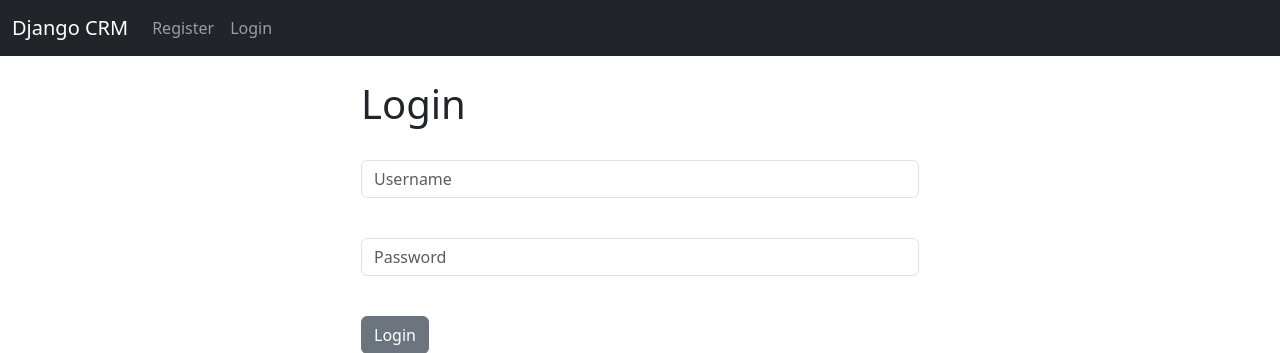
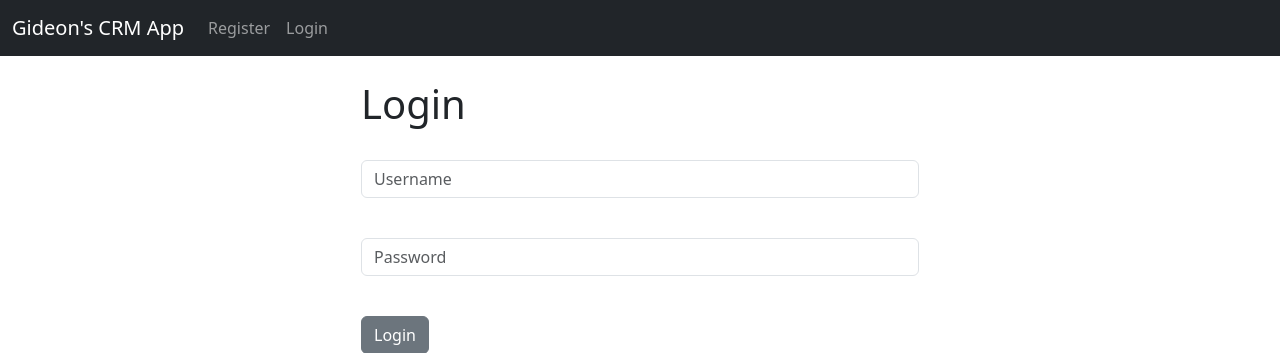
Before and after one commit to Codeon247/CUSTOMER-RELATIONSHIP-APPLICATION-DJANGO-PYTHON, a Django app: page / in a window 1280 px wide. Shown: the top 353 px of the page. Run offline with Django 4.2, Linux system fonts and the light colour scheme.

Commit message:
crm commits

```diff
--- a/CRM_APP/models.py
+++ b/CRM_APP/models.py
@@ -6,7 +6,7 @@ class Record(models.Model):
 	first_name = models.CharField(max_length=50)
 	last_name =  models.CharField(max_length=50)
 	email =  models.CharField(max_length=100)
-	phone = models.CharField(max_length=15)
+	phone = models.CharField(max_length=15000000000)
 	address =  models.CharField(max_length=100)
 	city =  models.CharField(max_length=50)
 	state =  models.CharField(max_length=50)
--- a/templates/base.html
+++ b/templates/base.html
@@ -3,7 +3,7 @@
   <head>
     <meta charset="utf-8">
     <meta name="viewport" content="width=device-width, initial-scale=1">
-    <title>Django CRM</title>
+    <title>Gideon's CRM App</title>
     <link href="https://cdn.jsdelivr.net/npm/bootstrap@5.3.0-alpha1/dist/css/bootstrap.min.css" rel="stylesheet" integrity="sha384-GLhlTQ8iRABdZLl6O3oVMWSktQOp6b7In1Zl3/Jr59b6EGGoI1aFkw7cmDA6j6gD" crossorigin="anonymous">
   </head>
   <body>
--- a/templates/navbar.html
+++ b/templates/navbar.html
@@ -1,6 +1,6 @@
 <nav class="navbar navbar-expand-lg navbar-dark bg-dark">
     <div class="container-fluid">
-      <a class="navbar-brand" href="{% url 'home' %}">Django CRM</a>
+      <a class="navbar-brand" href="{% url 'home' %}">Gideon's CRM App</a>
       <button class="navbar-toggler" type="button" data-bs-toggle="collapse" data-bs-target="#navbarSupportedContent" aria-controls="navbarSupportedContent" aria-expanded="false" aria-label="Toggle navigation">
         <span class="navbar-toggler-icon"></span>
       </button>
```
Also changed, not shown: db.sqlite3.
